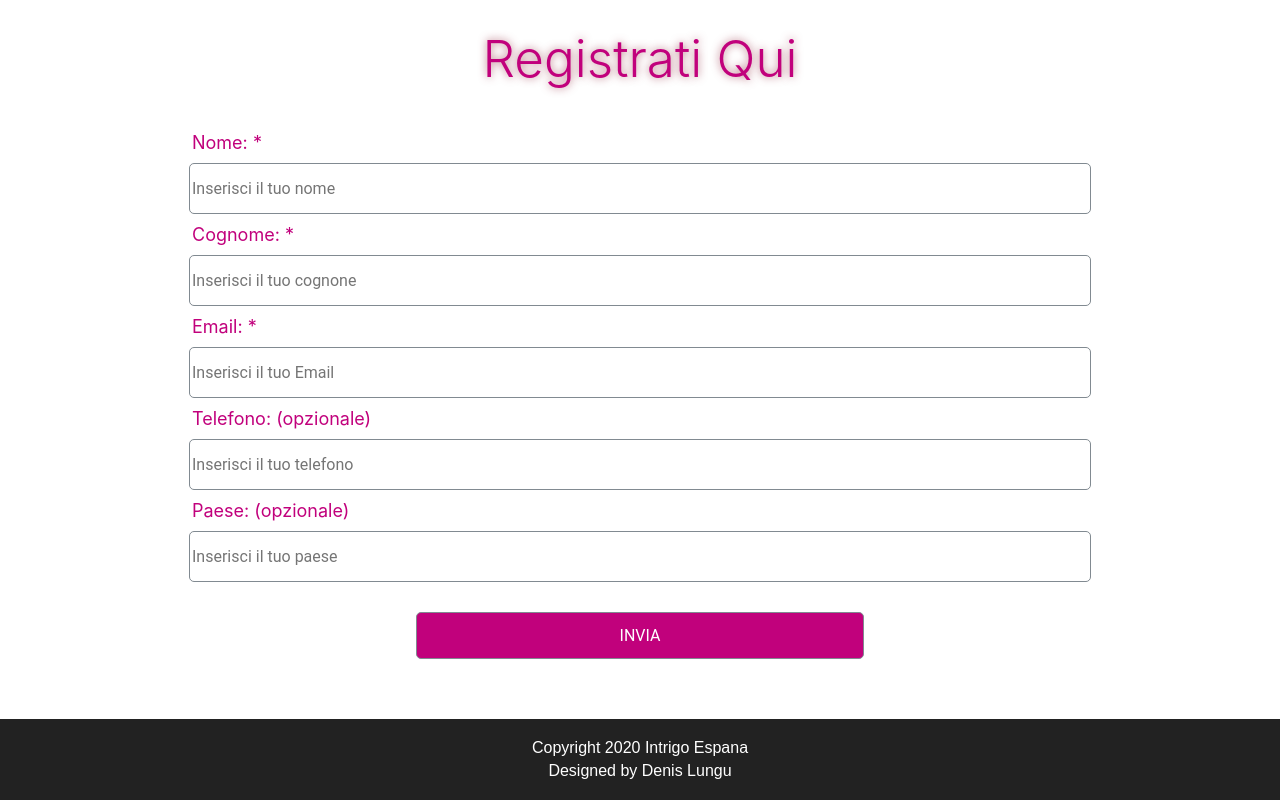
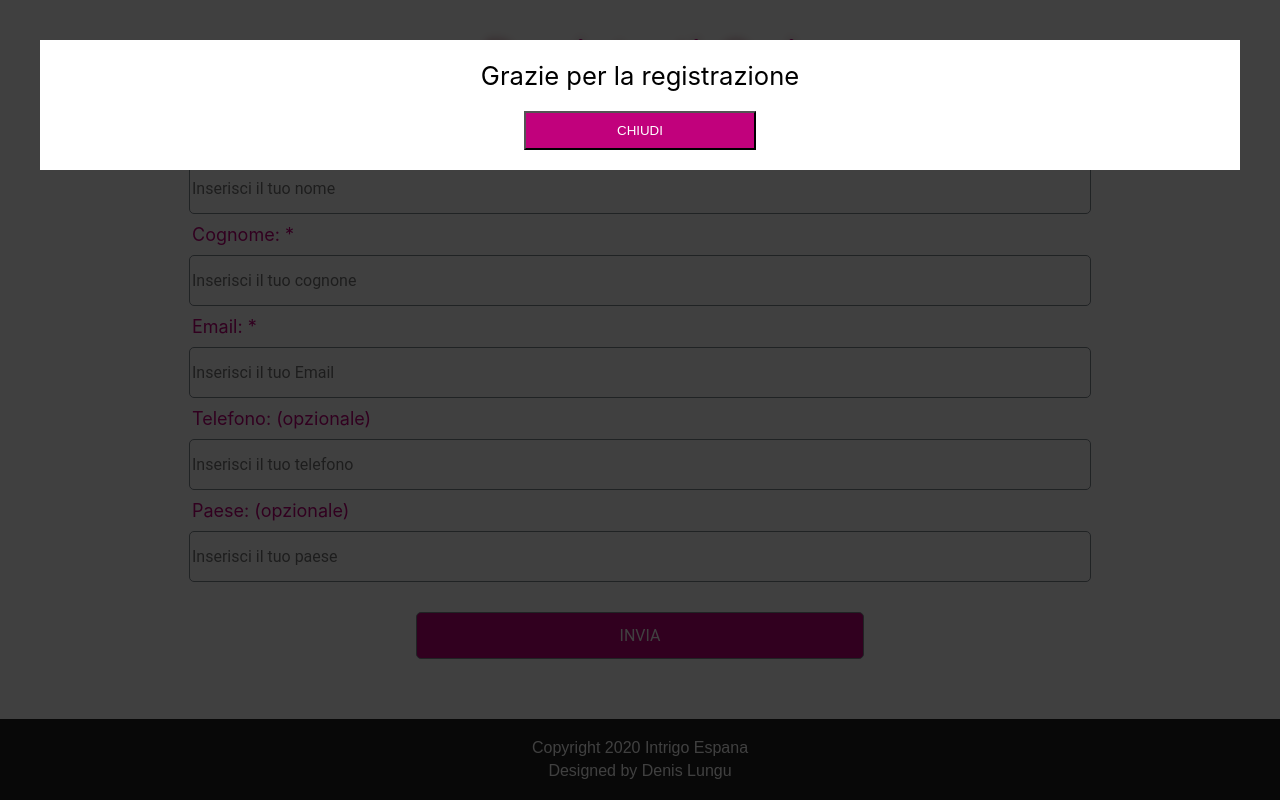
Before and after one commit to Neorimne/PmuCompetition, a React (Create React App) app: page / in a window 1280 px wide. Both pictures are taken after typing "Sample", "Sample", "name@example.com", "5551234", "Sample" into the empty fields and a click on the input "INVIA". Shown: the part 4978-5778 px from the top of the page. Built offline with nearby package versions, Linux system fonts and the light colour scheme.

Commit message:
modal window added

```diff
--- a/src/components/Main/Form/Form.js
+++ b/src/components/Main/Form/Form.js
@@ -1,15 +1,22 @@
-import React from "react";
+import React,  { useState } from "react";
 import style from "./form.module.scss";
+import ModalWindow from "../../common/modalWindow/modalWindow";
 
 const Form = () => {
+
+    const [showModal, setShowModal] = useState(false);
+
     const phonePattern = "\+(9[976]\d|8[987530]\d|6[987]\d|5[90]\d|42\d|3[875]\d|2[98654321]\d|9[8543210]|8[6421]|6[6543210]|5[87654321]|4[987654310]|3[9643210]|2[70]|7|1)\d{1,14}$";
     const submitHandler = (event) => {
         event.preventDefault();
         const data = new FormData(event.target);
         event.target.reset();
+        setShowModal(true);
         console.log(data.getAll("country"))
     };
-
+    const closeHandler = () => {
+        setShowModal(false);
+    }
     return (
         <section className={style.wrapper}>
             <div className={style.header}>
@@ -44,6 +51,7 @@ const Form = () => {
                     <input type="submit" value="INVIA"></input>
                 </form>
             </div>
+            <ModalWindow show = {showModal} closeHandler = {closeHandler}/>
         </section>
     )
 };
--- /dev/null
+++ b/src/components/common/modalWindow/modalWindow.js
@@ -0,0 +1,19 @@
+import React from "react";
+import style from "./modalWindow.module.scss";
+
+const ModalWindow = (props) => {
+    return (
+        <div style={props.show ? {display: "block"} : {display: "none"}} >
+            <div className={style.jwModal}>
+                    <div className={style.jwModalBody}>
+                        Grazie per la registrazione <br></br>
+                        <button onClick={props.closeHandler} className={style.btn}>CHIUDI</button>
+                    </div>
+                </div>
+                <div className={style.jwModalBackground}></div>
+
+        </div>
+    )
+};
+
+export default ModalWindow;
--- /dev/null
+++ b/src/components/common/modalWindow/modalWindow.module.scss
@@ -0,0 +1,51 @@
+.jwModal {
+    position: fixed;
+    top: 0;
+    right: 0;
+    bottom: 0;
+    left: 0;
+
+    z-index: 1000;
+
+
+    overflow: auto;
+
+    .jwModalBody {
+        padding: 20px;
+        background: #fff;
+        margin: 40px;
+        text-align: center;
+        font-size:2vw;
+    }
+}
+
+.jwModalBackground {
+    position: fixed;
+    top: 0;
+    right: 0;
+    bottom: 0;
+    left: 0;
+    background-color: #000;
+    opacity: 0.75;
+    z-index: 900;
+}
+.btn {
+    width: 20%;
+    background-color: #C1017C;
+    color: white;
+    cursor: pointer;
+    margin-top: 20px;
+    padding: 10px
+}
+
+@media screen and (max-width: 700px) {
+    .jwModal {
+        .jwModalBody {
+            font-size: 5vw;
+        }
+    }
+
+    .btn  {
+        width: 40%;
+    }
+}
```
